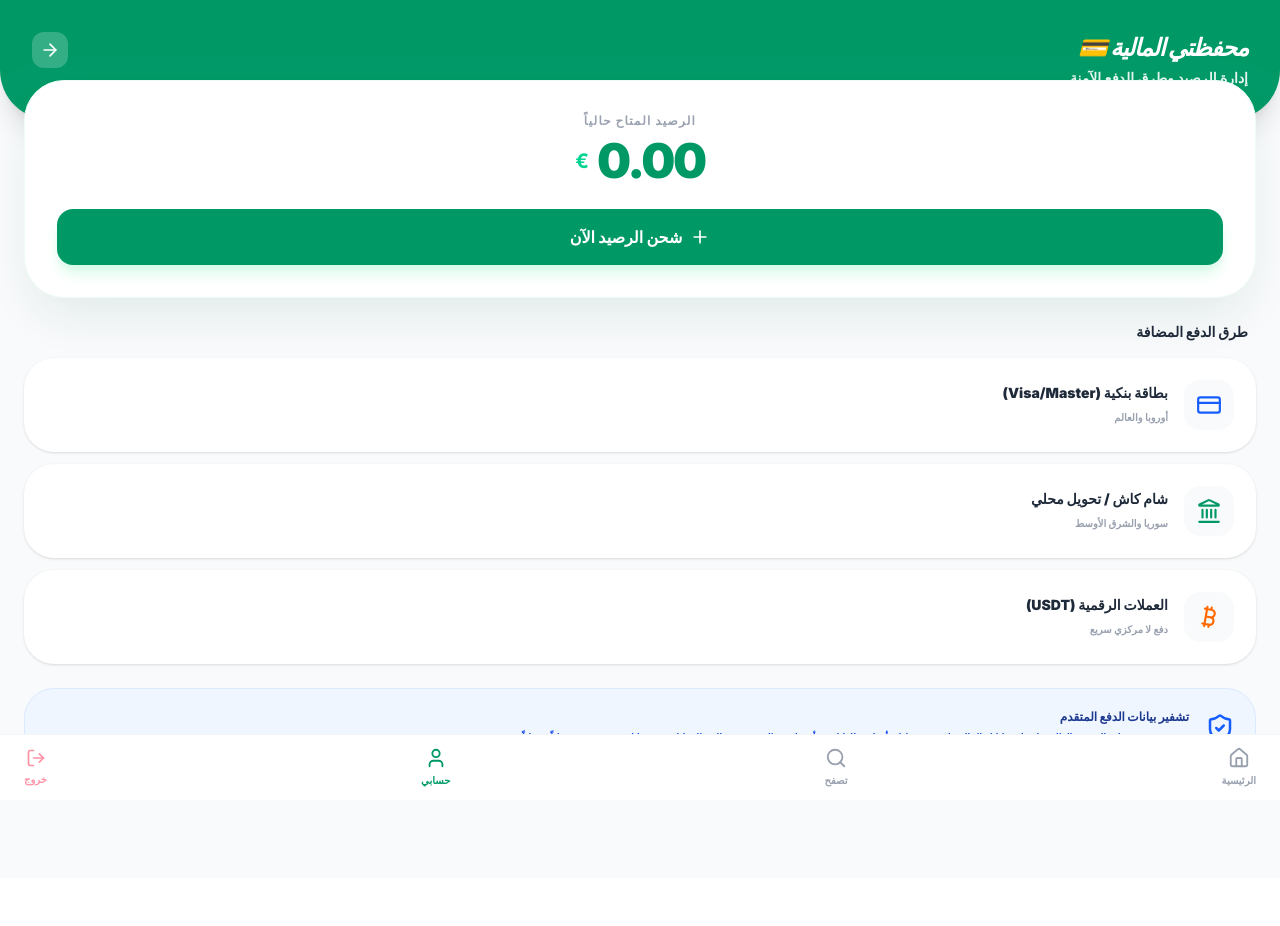
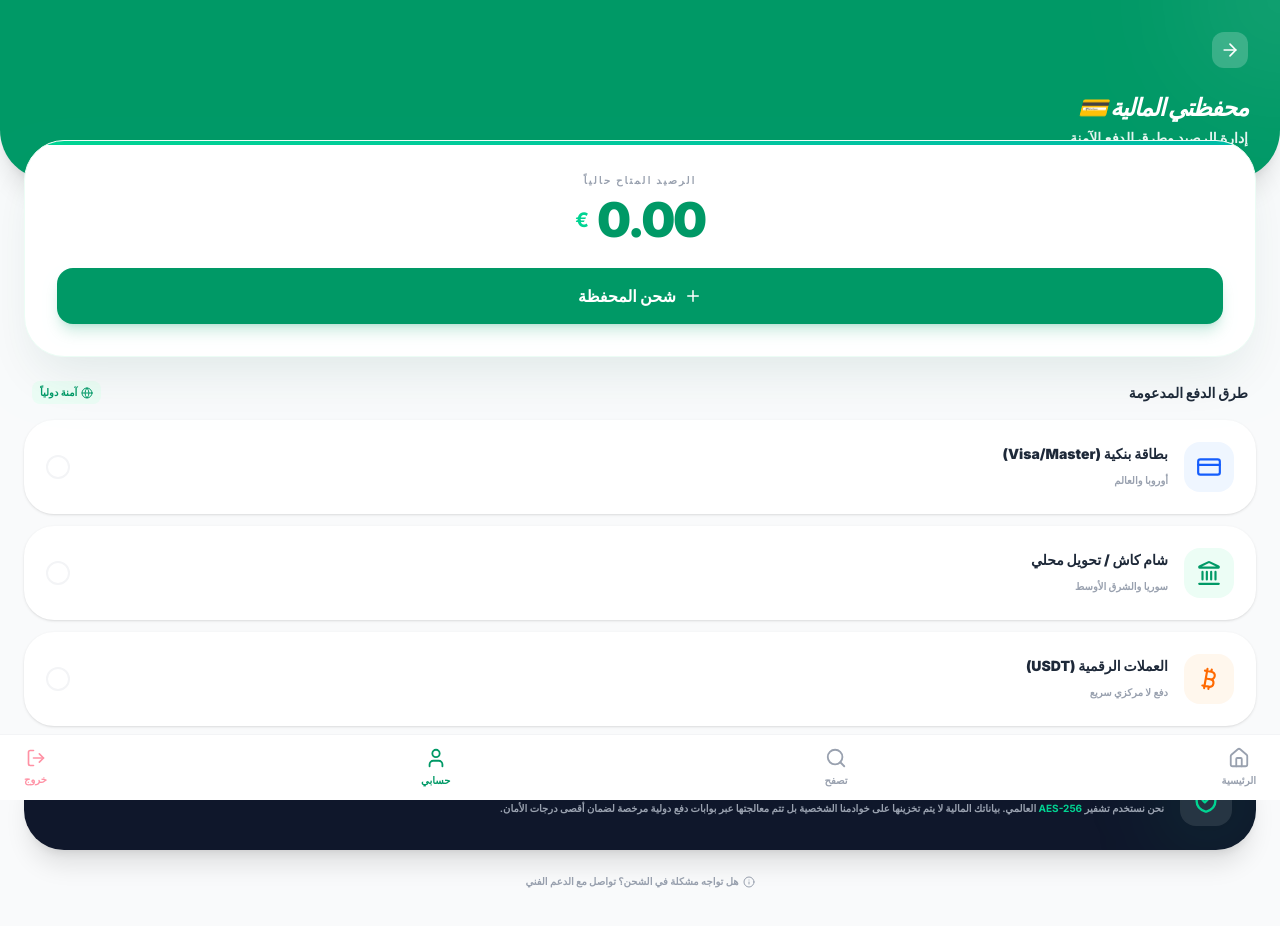
Before and after one commit to msaadi1902-max/nimah-app, a Next.js app: page /payment-methods in a window 1280 px wide. Shown: the top 926 px of the page. Before the commit the page ends 878 px from the top, so only its background shows below. Built offline with nearby package versions, Linux system fonts and the light colour scheme; no server answers; sample sign-in values are in the browser's storage.

Commit message:
Merge advanced payment selection with wallet balance UI

```diff
--- a/src/app/payment-methods/page.tsx
+++ b/src/app/payment-methods/page.tsx
@@ -1,7 +1,10 @@
 'use client'
 import React, { useState } from 'react'
 import { useRouter } from 'next/navigation'
-import { CreditCard, Wallet, Landmark, Bitcoin, ArrowRight, Plus, CheckCircle2, ShieldCheck } from 'lucide-react'
+import {
+  CreditCard, Wallet, Landmark, Bitcoin, ArrowRight,
+  Plus, CheckCircle2, ShieldCheck, Globe, Info
+} from 'lucide-react'
 import BottomNav from '@/components/BottomNav'
 
 export default function PaymentMethodsPage() {
@@ -9,70 +12,100 @@ export default function PaymentMethodsPage() {
   const [selectedMethod, setSelectedMethod] = useState<string | null>(null)
 
   const paymentOptions = [
-    { id: 'visa', name: 'بطاقة بنكية (Visa/Master)', icon: CreditCard, color: 'text-blue-600', desc: 'أوروبا والعالم' },
-    { id: 'sham', name: 'شام كاش / تحويل محلي', icon: Landmark, color: 'text-emerald-600', desc: 'سوريا والشرق الأوسط' },
-    { id: 'crypto', name: 'العملات الرقمية (USDT)', icon: Bitcoin, color: 'text-orange-500', desc: 'دفع لا مركزي سريع' },
+    { id: 'visa', name: 'بطاقة بنكية (Visa/Master)', icon: CreditCard, color: 'text-blue-600', desc: 'أوروبا والعالم', bg: 'bg-blue-50' },
+    { id: 'sham', name: 'شام كاش / تحويل محلي', icon: Landmark, color: 'text-emerald-600', desc: 'سوريا والشرق الأوسط', bg: 'bg-emerald-50' },
+    { id: 'crypto', name: 'العملات الرقمية (USDT)', icon: Bitcoin, color: 'text-orange-500', desc: 'دفع لا مركزي سريع', bg: 'bg-orange-50' },
   ]
 
   return (
-    <div className="min-h-screen bg-gray-50 pb-28 text-right" dir="rtl">
-      {/* الهيدر الفاخر */}
+    <div className="min-h-screen bg-gray-50 pb-28 text-right font-sans" dir="rtl">
+
+      {/* الهيدر الفاخر بتصميم نِعمة */}
       <div className="p-8 bg-emerald-600 text-white rounded-b-[50px] shadow-xl relative overflow-hidden">
-        <button onClick={() => router.back()} className="absolute top-8 left-8 bg-white/20 p-2 rounded-xl">
+        <div className="absolute top-0 right-0 w-40 h-40 bg-white/10 rounded-full -mr-20 -mt-20 blur-3xl"></div>
+        <button onClick={() => router.back()} className="relative z-10 bg-white/20 p-2 rounded-xl mb-6 active:scale-95 transition-transform">
           <ArrowRight size={20} />
         </button>
-        <h1 className="text-2xl font-black italic tracking-tighter">محفظتي المالية 💳</h1>
-        <p className="text-sm opacity-90 mt-1 font-bold">إدارة الرصيد وطرق الدفع الآمنة</p>
+        <h1 className="relative z-10 text-2xl font-black italic tracking-tighter flex items-center gap-2">
+           محفظتي المالية 💳
+        </h1>
+        <p className="relative z-10 text-sm opacity-90 mt-1 font-bold">إدارة الرصيد وطرق الدفع الآمنة</p>
       </div>
 
-      <div className="px-6 -mt-10 space-y-6 relative z-10">
+      <div className="px-6 -mt-10 space-y-6 relative z-20">
 
-        {/* بطاقة الرصيد الحالي */}
-        <div className="bg-white p-8 rounded-[40px] shadow-2xl shadow-emerald-900/10 border border-emerald-50 text-center">
-          <p className="text-xs font-black text-gray-400 uppercase tracking-widest mb-2">الرصيد المتاح حالياً</p>
-          <div className="flex items-center justify-center gap-2">
+        {/* بطاقة الرصيد بتصميم مطور */}
+        <div className="bg-white p-8 rounded-[40px] shadow-2xl shadow-emerald-900/10 border border-emerald-50 text-center relative overflow-hidden">
+          <div className="absolute top-0 left-0 w-full h-1 bg-gradient-to-r from-emerald-400 to-teal-500"></div>
+          <p className="text-[10px] font-black text-gray-400 uppercase tracking-[0.2em] mb-2">الرصيد المتاح حالياً</p>
+          <div className="flex items-center justify-center gap-2 mb-1">
             <span className="text-5xl font-black text-emerald-600 tracking-tighter">0.00</span>
             <span className="text-xl font-bold text-emerald-400">€</span>
           </div>
-          <button className="mt-6 w-full bg-emerald-600 text-white py-4 rounded-2xl font-black shadow-lg shadow-emerald-100 active:scale-95 transition-all flex items-center justify-center gap-2">
-            <Plus size={20} /> شحن الرصيد الآن
+          <button className="mt-6 w-full bg-emerald-600 text-white py-4 rounded-2xl font-black shadow-lg shadow-emerald-600/20 active:scale-95 transition-all flex items-center justify-center gap-2">
+            <Plus size={18} /> شحن المحفظة
           </button>
         </div>
 
         {/* اختيار وسيلة الدفع */}
         <div className="space-y-4">
-          <h2 className="text-sm font-black text-gray-800 mr-2">طرق الدفع المضافة</h2>
+          <div className="flex justify-between items-center px-2">
+             <h2 className="text-sm font-black text-gray-800">طرق الدفع المدعومة</h2>
+             <span className="text-[10px] text-emerald-600 font-bold flex items-center gap-1 bg-emerald-50 px-2 py-1 rounded-lg">
+               <Globe size={12} /> آمنة دولياً
+             </span>
+          </div>
 
           <div className="space-y-3">
             {paymentOptions.map((method) => (
               <button
                 key={method.id}
                 onClick={() => setSelectedMethod(method.id)}
-                className={`w-full bg-white p-5 rounded-[30px] flex items-center gap-4 border-2 transition-all ${selectedMethod === method.id ? 'border-emerald-500 shadow-md bg-emerald-50/30' : 'border-transparent shadow-sm'}`}
+                className={`w-full p-5 rounded-[30px] flex items-center gap-4 border-2 transition-all duration-300 group ${
+                  selectedMethod === method.id
+                  ? 'border-emerald-500 shadow-xl bg-emerald-50/40 scale-[1.02]'
+                  : 'border-white bg-white shadow-sm hover:border-emerald-100'
+                }`}
               >
-                <div className="bg-gray-50 p-3 rounded-2xl">
+                <div className={`${method.bg} p-3 rounded-2xl group-hover:scale-110 transition-transform`}>
                   <method.icon size={26} className={method.color} />
                 </div>
                 <div className="flex-1 text-right">
-                  <span className="font-black text-sm text-gray-800 block">{method.name}</span>
+                  <span className="font-black text-sm text-gray-800 block mb-0.5">{method.name}</span>
                   <span className="text-[10px] text-gray-400 font-bold">{method.desc}</span>
                 </div>
-                {selectedMethod === method.id && <CheckCircle2 size={20} className="text-emerald-500" />}
+                <div className={`w-6 h-6 rounded-full border-2 flex items-center justify-center transition-all ${
+                  selectedMethod === method.id ? 'bg-emerald-500 border-emerald-500' : 'border-gray-100'
+                }`}>
+                  {selectedMethod === method.id && <CheckCircle2 size={16} className="text-white" />}
+                </div>
               </button>
             ))}
           </div>
         </div>
 
-        {/* حماية الخصوصية */}
-        <div className="bg-blue-50 p-5 rounded-[30px] border border-blue-100 flex items-start gap-4">
-          <ShieldCheck size={30} className="text-blue-600 mt-1" />
-          <div className="text-right">
-            <h4 className="text-xs font-black text-blue-900 mb-1">تشفير بيانات الدفع المتقدم</h4>
-            <p className="text-[10px] text-blue-700 leading-relaxed font-bold">
-              نحن نستخدم تقنيات التشفير العالمية لحماية بياناتك المالية. لن يتم مشاركة أرقام بطاقاتك مع أي طرف ثالث، وتتم معالجة العمليات عبر بوابات دفع مرخصة دولياً ومحلياً.
-            </p>
+        {/* قسم الأمان والحماية */}
+        <div className="bg-slate-900 p-6 rounded-[40px] text-white shadow-xl relative overflow-hidden">
+          <div className="absolute right-0 bottom-0 w-24 h-24 bg-emerald-500/10 rounded-full blur-2xl"></div>
+          <div className="flex items-start gap-4 relative z-10">
+            <div className="bg-white/10 p-3 rounded-2xl text-emerald-400">
+              <ShieldCheck size={28} />
+            </div>
+            <div className="text-right">
+              <h4 className="text-sm font-black mb-1 flex items-center gap-2">
+                حماية البيانات المالية
+              </h4>
+              <p className="text-[10px] text-gray-400 leading-loose font-bold">
+                نحن نستخدم تشفير <span className="text-emerald-400">AES-256</span> العالمي. بياناتك المالية لا يتم تخزينها على خوادمنا الشخصية بل تتم معالجتها عبر بوابات دفع دولية مرخصة لضمان أقصى درجات الأمان.
+              </p>
+            </div>
           </div>
         </div>
+
+        {/* مساعدة */}
+        <p className="text-center text-[10px] text-gray-400 font-bold pb-4 flex items-center justify-center gap-1">
+          <Info size={12} /> هل تواجه مشكلة في الشحن؟ تواصل مع الدعم الفني
+        </p>
       </div>
 
       <BottomNav activeTab="profile" />
```
